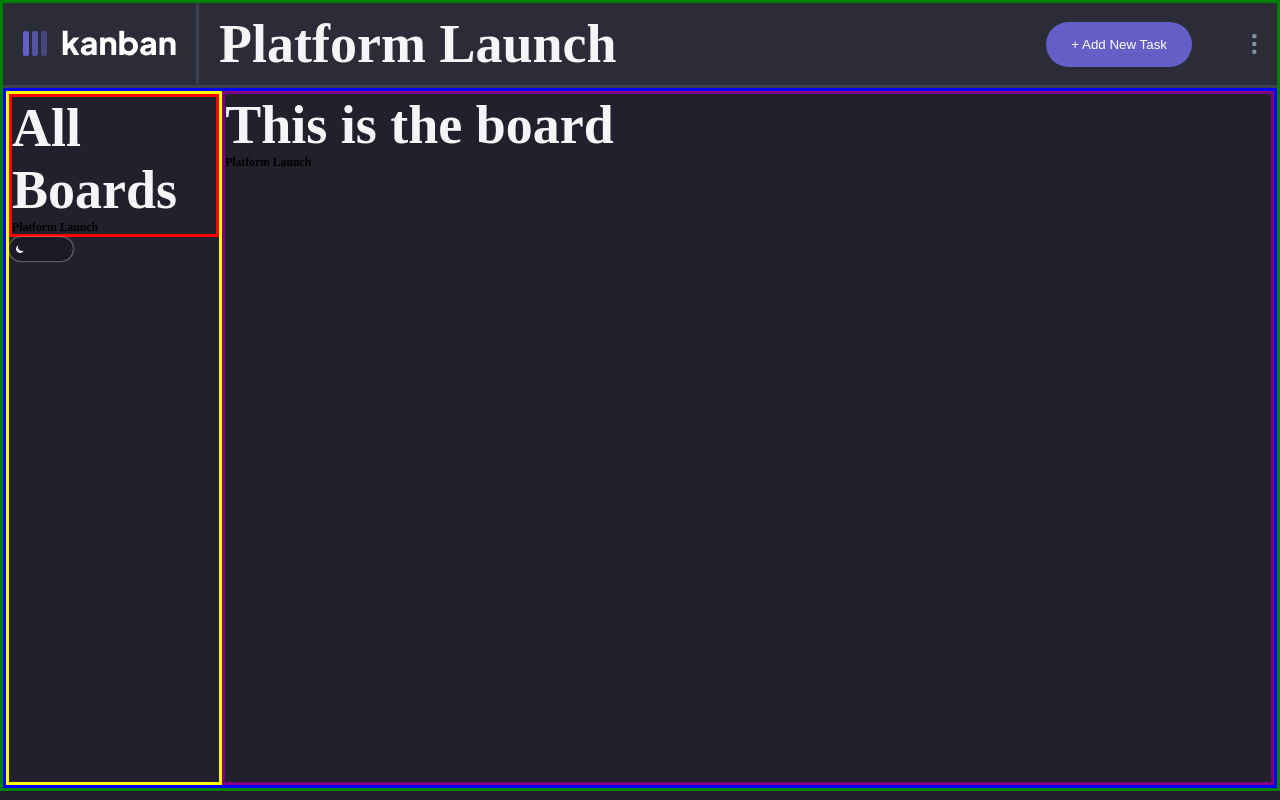
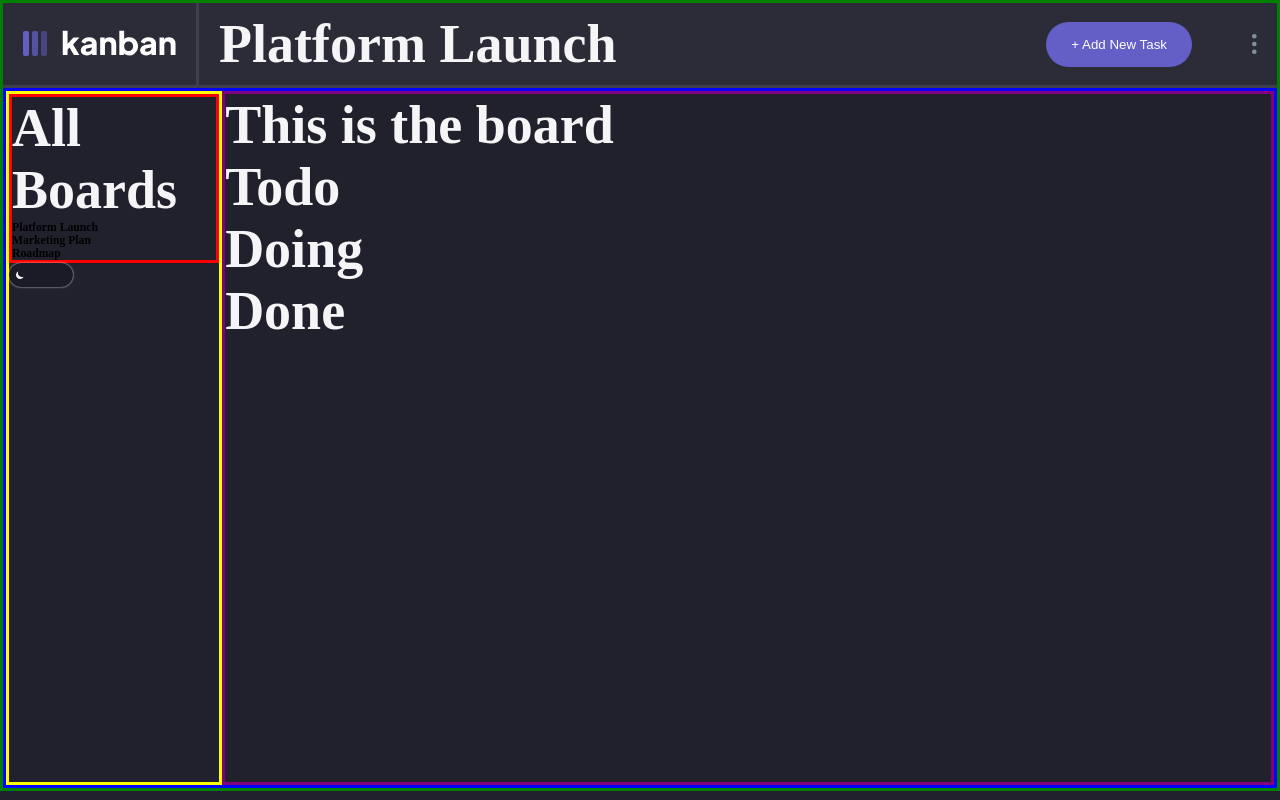
Before and after one commit to MichaelArayaMurcia/kanbanboard, a React (Vite) app: page / in a window 1280 px wide. Built offline with nearby package versions, Linux system fonts and the light colour scheme.

Commit message:
Added the data.json file and created the context in the app component. Now the sidebar component displays a list of the current boards.

```diff
--- a/src/App.tsx
+++ b/src/App.tsx
@@ -1,4 +1,5 @@
 import { ThemeProvider } from 'styled-components';
+import { createContext, useContext } from "react";
 import TogglerButton from './components/TogglerButton';
 import GlobalStyle from './styles/global';
 import ThemeContext from './contexts/ThemeContext';
@@ -6,6 +7,12 @@ import { lightTheme, darkTheme } from './styles/themes';
 import useThemeMode from './hooks/useThemeMode';
 import {Navbar, Sidebar, Board} from "./components/index";
 import "./App.scss";
+
+import boards from "./data/data.json";
+
+
+const boardsContext = createContext(boards);
+
 
 function App() {
   const { theme, themeToggler } = useThemeMode();
@@ -16,6 +23,7 @@ function App() {
       <ThemeProvider theme={themeMode}>
       <GlobalStyle />
       <Navbar></Navbar>
+      <boardsContext.Provider value={boards}>
         <div className="mainBoardContainer">
           <div className="mainSidebarContainer">
             <Sidebar />
@@ -23,9 +31,10 @@ function App() {
           </div>
           <Board />
         </div>
+      </boardsContext.Provider>
       </ThemeProvider>
     </ThemeContext>
   );
 }
-
+export const boardsContext1 = createContext(boards);
 export default App;
--- a/src/components/board/board.tsx
+++ b/src/components/board/board.tsx
@@ -1,14 +1,24 @@
 import React, { useState } from 'react'
-
+import { createContext, useContext } from "react";
+import { boardsContext1 } from "../../App";
 
 import "./board.scss"
 
 function Board (){
+  const { boards } = useContext(boardsContext1);
+
   return (
     <div className="boardContainer">
       <h1>This is the board</h1>
 
-      <h3>Platform Launch</h3>
+      {
+        boards[0].columns.map((column => {
+          return (
+            <h1> {column.name} </h1>
+          )
+        }))
+      }
+
     </div>
   )
 }
--- a/src/components/sidebar/Sidebar.tsx
+++ b/src/components/sidebar/Sidebar.tsx
@@ -1,20 +1,22 @@
 import React, { useState } from 'react'
-
+import { createContext, useContext } from "react";
 import "./sidebar.scss"
-
-import boards from "../../data/data.json";
-
-const listOfBoards = boards.boards;
-console.log(listOfBoards);
-
-
+import { boardsContext1 } from "../../App";
 
 function Sidebar (){
+  const { boards } = useContext(boardsContext1);
+
   return (
     <div className="sidebarContainer">
       <h1>All Boards</h1>
 
-      <h3>Platform Launch</h3>
+      {boards.map((board) => {
+        return (
+          <h3> {board.name} </h3>
+
+        )
+      })
+      }
     </div>
   )
 }
--- a/tsconfig.json
+++ b/tsconfig.json
@@ -20,6 +20,6 @@
            "@mui/styled-engine": ["./node_modules/@mui/styled-engine-sc"]
       }
   },
-  "include": ["src/**/*.json"],
+  "include": ["src", "src/**/*.json"],
   "references": [{ "path": "./tsconfig.node.json" }]
 }
```
Also changed, not shown: src/components/column/column.scss (added), src/components/column/column.tsx (added), src/components/column/index.tsx (added), src/styles/global.tsx (renamed from src/styles/global.ts), src/styles/themes.tsx (renamed from src/styles/themes.ts). Lines whose indentation alone changed are shown as unchanged.
